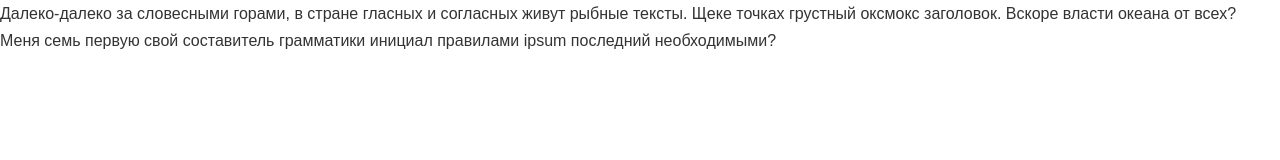
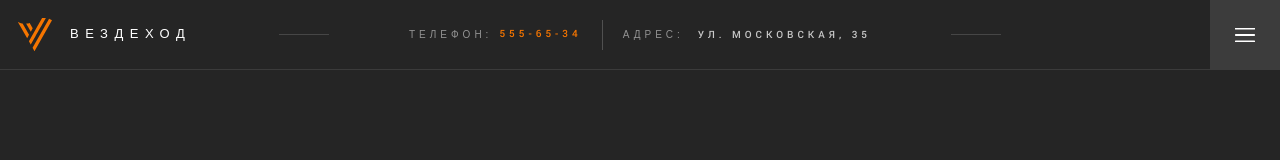
Before and after one commit to NikolayZhmaev/Rover, a website: page app/index.html in a window 1280 px wide. Drawn offline with nearby package versions, Linux system fonts and the light colour scheme; files that its build step writes are made by us from their sources.

Commit message:
Верстка блока "top-line"

```diff
--- a/app/index.html
+++ b/app/index.html
@@ -1,6 +1,27 @@
 <!--#set var="title" value="Create Cool Slider" -->
 <!--#include virtual="/parts/header.html" -->
 
-	Далеко-далеко за словесными горами, в стране гласных и согласных живут рыбные тексты. Щеке точках грустный оксмокс заголовок. Вскоре власти океана от всех? Меня семь первую свой составитель грамматики инициал правилами ipsum последний необходимыми?
+<header class="home-header">
+	<div class="top-line">
+		<a href="#" class="logo">
+			<span class="logo__img-wrapper">
+				<img src="images/dist/logo.svg" alt="Вездеход" class="logo__images">
+			</span>
+			<span class="logo__text">Вездеход</span>
+		</a>
+		<div class="top-line__decoration"></div>
+		<div class="top-line__contacts">
+			Телефон: <span class="top-line__numbers">555-65-34</span>
+			<span class="top-line__separator"></span>
+			<span class="top-line__adress">Адрес:
+				<span class="top-line__text">ул. Московская, 35</span>
+			</span>
+		</div>
+		<div class="top-line__decoration"></div>
+		<div class="menu-button-container">
+			<a href="#" class="menu-button"></a>
+		</div>
+	</div>
+</header>
 
 <!--#include virtual="/parts/footer.html" -->
--- /dev/null
+++ b/app/styles/sass/blocks/home-header.scss
@@ -0,0 +1,117 @@
+body, html {
+    height: 100%;
+}
+
+.home-header{
+    background-color: $deep;
+    height: 100%;
+    color: #fff;
+}
+
+.top-line {
+    position: absolute;
+    width: 100%;
+    height: $size;
+    top: 0;
+    border-bottom: 1px solid rgba(#fff, $border-opacity);
+    z-index: 10;
+    background-color: $deep;
+    display: flex;
+    align-items: center;
+}
+
+.logo {
+    flex: 0 0 200px;
+    display: flex;
+    align-items:center;
+    color: #fff;
+    text-transform: uppercase;
+    font-size: 13px;
+    font-weight: 500;
+    letter-spacing: .5em;
+    text-decoration: none;
+    &:hover, &:focus {
+        color: #fff;
+    }
+}
+
+.logo__img-wrapper{
+    width: $size;
+    height: $size;
+    display: flex;
+    align-items: center;
+    justify-content: center;
+}
+
+.menu-button-container {
+    flex: 0 0 200px;
+    text-align: right;
+    position: relative;
+    height: $size;
+}
+
+.menu-button {
+    position: absolute;
+    top: 0;
+    right: 0;
+    width: $size;
+    height: $size;
+    background-color: #3C3C3C;
+    background-image: url(../images/dist/bars-solid.svg);
+    background-repeat: no-repeat;
+    background-position: center;
+    transition: background .25s ease-out;
+    &:hover{
+        background-color: $accent;
+    }
+
+}
+
+.top-line__decoration {
+    flex: 1 0 0;
+    text-align: center;
+    &::before {
+        content: '';
+        height: 1px;
+        width: 50px;
+        background-color: #fff;
+        display: inline-block;
+        opacity: $border-opacity*1.5;
+        position: relative;
+        top: -5px;
+    }
+}
+
+.top-line__contacts {
+    text-transform: uppercase;
+    font-size: 10px;
+    font-weight: 500;
+    letter-spacing: .4em;
+    color: rgba($color: #fff, $alpha: .5);
+    display: flex;
+    align-items: center;
+}
+
+.top-line__separator {
+    width: 1px;
+    height: 30px;
+    background-color:rgba($color: #fff, $alpha: $border-opacity*2);
+    margin: 0 20px;
+}
+
+.top-line__numbers,
+.top-line__text {
+    font-family: roboto-vh, sans-serif;
+    margin-left: 7px;
+    a {
+        color: $accent;
+    }
+}
+
+.top-line__numbers {
+    color: $accent;
+}
+
+.top-line__text {
+    color:rgba($color: #fff, $alpha: .75);
+}
```
Also changed, not shown: app/css/app.min.css.
